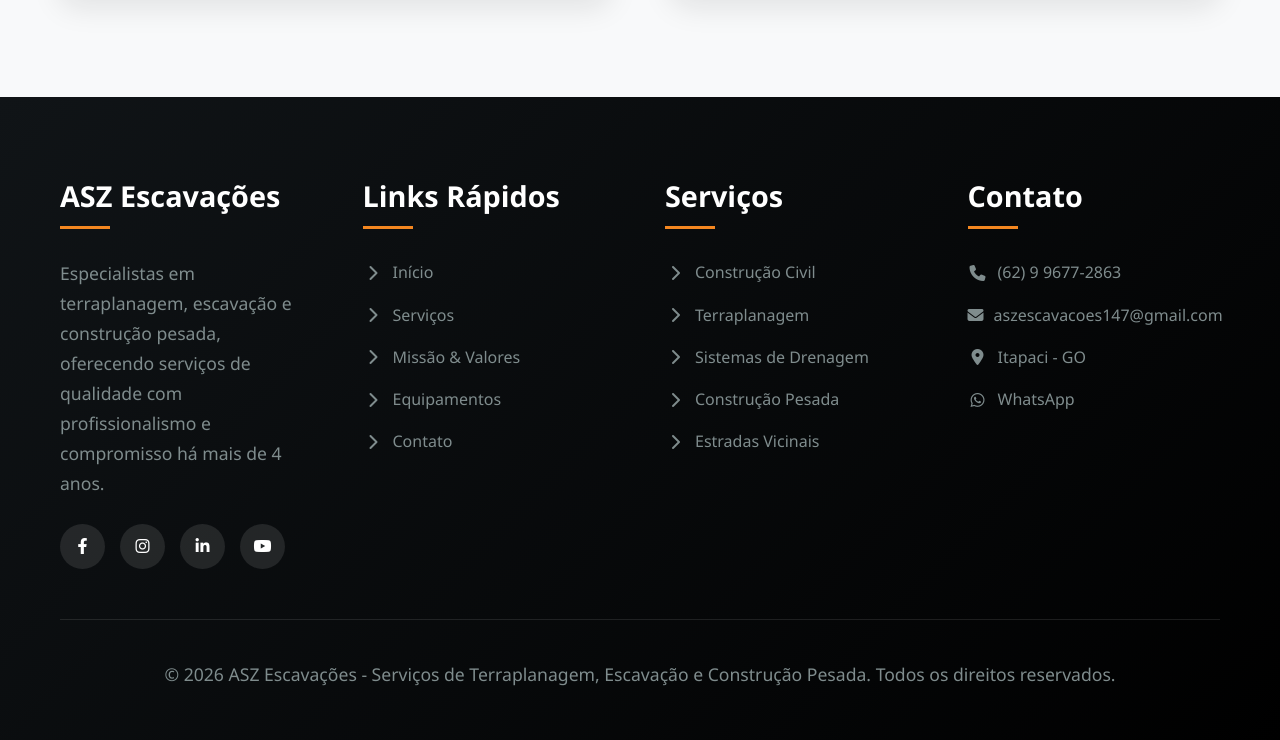
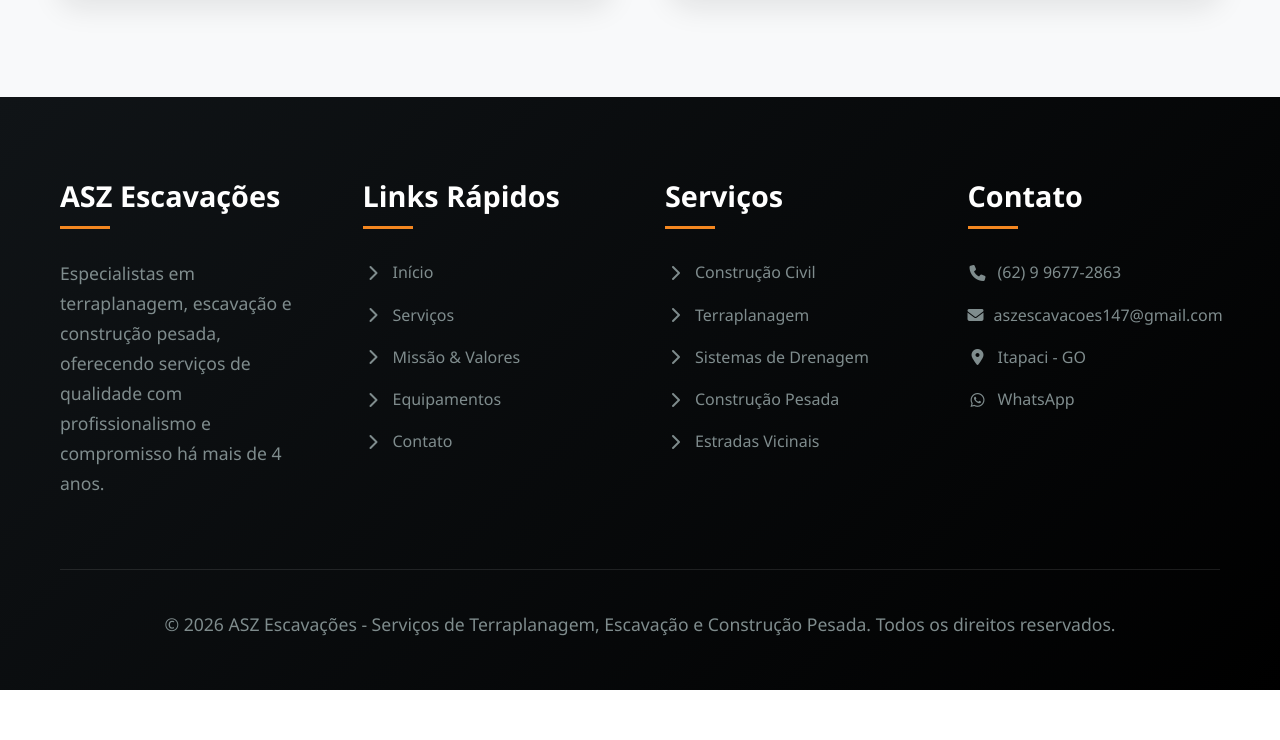
Before and after one commit to RonamLPS/ASZ-Servicos, a plain HTML site: page index.html in a window 1280 px wide. Shown: the part 6947-7687 px from the top of the page. After the commit the page ends 7637 px from the top, so only its background shows below. Drawn offline with Linux system fonts and the light colour scheme.

Commit message:
Atualiza informações de contato

```diff
--- a/index.html
+++ b/index.html
@@ -361,12 +361,6 @@
                     <h3>ASZ Escavações</h3>
                     <p>Especialistas em terraplanagem, escavação e construção pesada, oferecendo
                         serviços de qualidade com profissionalismo e compromisso há mais de 4 anos.</p>
-                    <div class="social-links">
-                        <a href="#" aria-label="Facebook"><i class="fab fa-facebook-f"></i></a>
-                        <a href="#" aria-label="Instagram"><i class="fab fa-instagram"></i></a>
-                        <a href="#" aria-label="LinkedIn"><i class="fab fa-linkedin-in"></i></a>
-                        <a href="#" aria-label="YouTube"><i class="fab fa-youtube"></i></a>
-                    </div>
                 </div>
                 <div class="footer-column">
                     <h3>Links Rápidos</h3>
```
